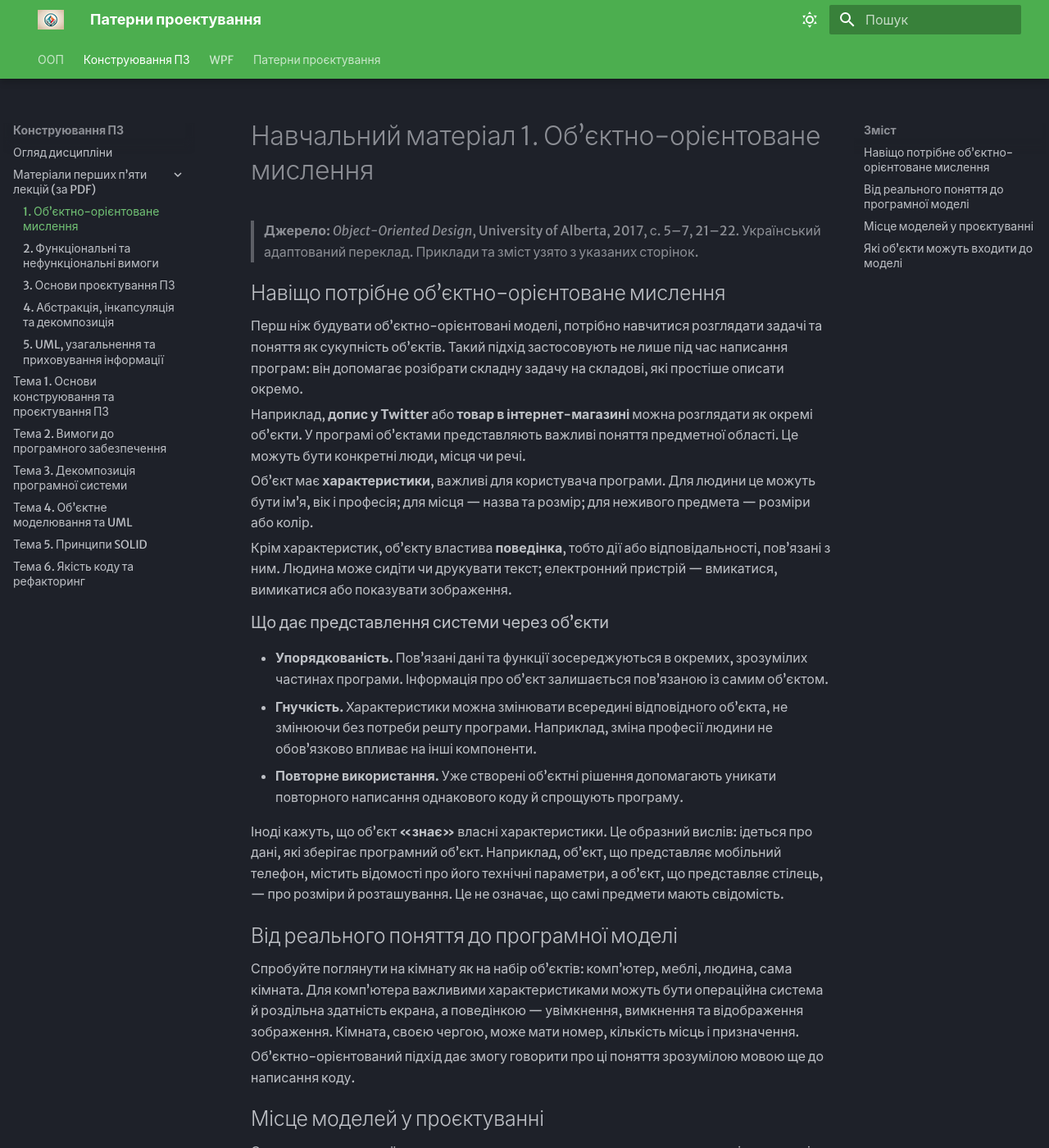
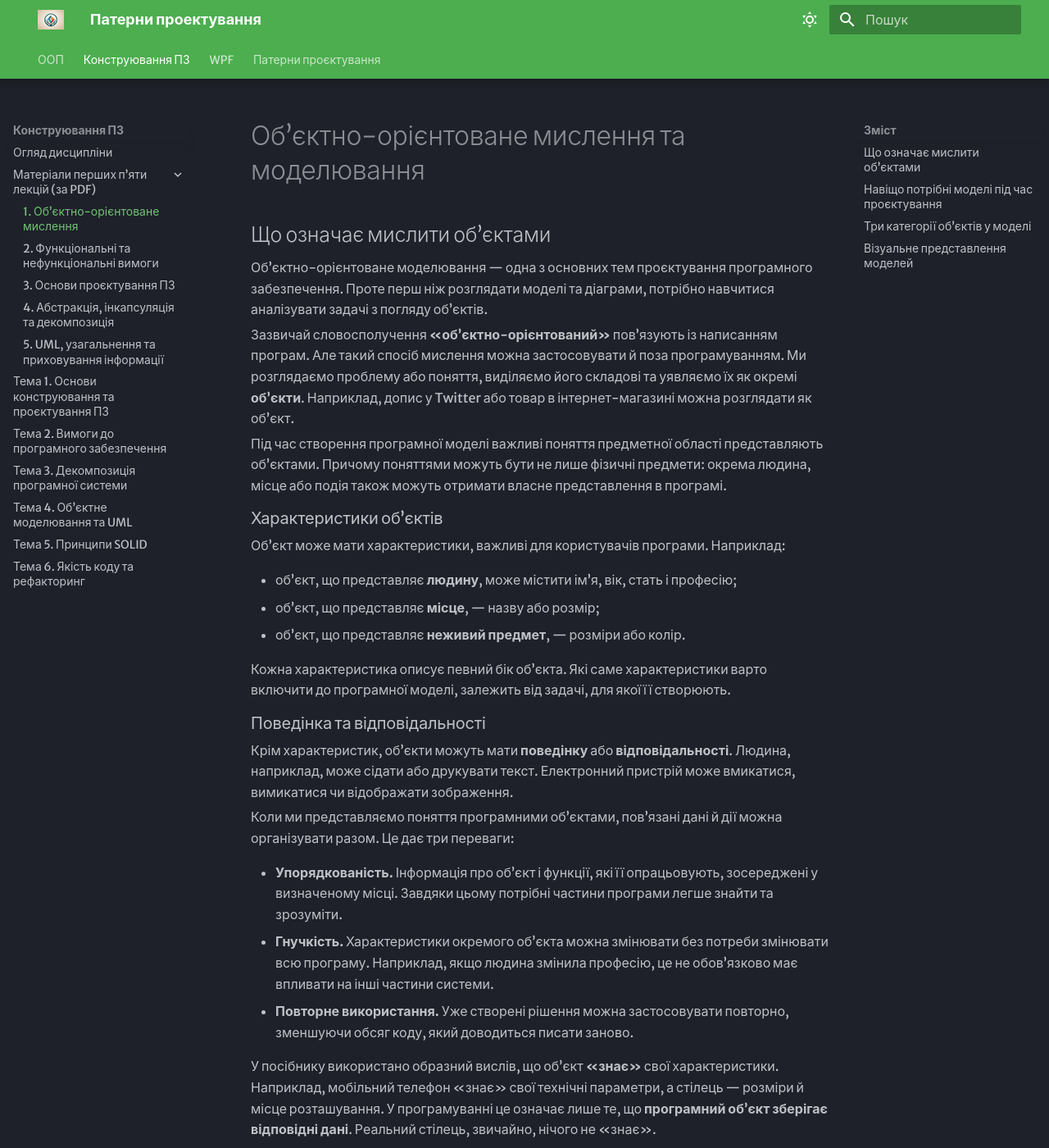
Before and after one commit to vakimov1986/C-lectures, an MkDocs documentation site: the page built from docs/construction/lectures/lecture-01-object-thinking.md, in a window 1280 px wide and 1400 px high. Shown: the whole window at 82% size. Built offline with MkDocs 1.6.1 and Material for MkDocs 9.7.7, drawn with Linux system fonts in a browser that asks for light colours; some of the changed text lies outside the part shown.

Commit message:
docs: replace OO thinking outline with source-based teaching material

```diff
--- a/docs/construction/lectures/lecture-01-object-thinking.md
+++ b/docs/construction/lectures/lecture-01-object-thinking.md
@@ -1,59 +1,83 @@
-# Навчальний матеріал 1. Об’єктно-орієнтоване мислення
+# Об’єктно-орієнтоване мислення та моделювання
 
-> **Джерело:** *Object-Oriented Design*, University of Alberta, 2017, с. 5–7, 21–22. Український адаптований переклад. Приклади та зміст узято з указаних сторінок.
+## Що означає мислити об’єктами
 
-## Навіщо потрібне об’єктно-орієнтоване мислення
+Об’єктно-орієнтоване моделювання — одна з основних тем проєктування програмного забезпечення. Проте перш ніж розглядати моделі та діаграми, потрібно навчитися аналізувати задачі з погляду об’єктів.
 
-Перш ніж будувати об’єктно-орієнтовані моделі, потрібно навчитися розглядати задачі та поняття як сукупність об’єктів. Такий підхід застосовують не лише під час написання програм: він допомагає розібрати складну задачу на складові, які простіше описати окремо.
+Зазвичай словосполучення **«об’єктно-орієнтований»** пов’язують із написанням програм. Але такий спосіб мислення можна застосовувати й поза програмуванням. Ми розглядаємо проблему або поняття, виділяємо його складові та уявляємо їх як окремі **об’єкти**. Наприклад, допис у Twitter або товар в інтернет-магазині можна розглядати як об’єкт.
 
-Наприклад, **допис у Twitter** або **товар в інтернет-магазині** можна розглядати як окремі об’єкти. У програмі об’єктами представляють важливі поняття предметної області. Це можуть бути конкретні люди, місця чи речі.
+Під час створення програмної моделі важливі поняття предметної області представляють об’єктами. Причому поняттями можуть бути не лише фізичні предмети: окрема людина, місце або подія також можуть отримати власне представлення в програмі.
 
-Об’єкт має **характеристики**, важливі для користувача програми. Для людини це можуть бути ім’я, вік і професія; для місця — назва та розмір; для неживого предмета — розміри або колір.
+### Характеристики об’єктів
 
-Крім характеристик, об’єкту властива **поведінка**, тобто дії або відповідальності, пов’язані з ним. Людина може сидіти чи друкувати текст; електронний пристрій — вмикатися, вимикатися або показувати зображення.
+Об’єкт може мати характеристики, важливі для користувачів програми. Наприклад:
 
-### Що дає представлення системи через об’єкти
+- об’єкт, що представляє **людину**, може містити ім’я, вік, стать і професію;
+- об’єкт, що представляє **місце**, — назву або розмір;
+- об’єкт, що представляє **неживий предмет**, — розміри або колір.
 
-- **Упорядкованість.** Пов’язані дані та функції зосереджуються в окремих, зрозумілих частинах програми. Інформація про об’єкт залишається пов’язаною із самим об’єктом.
-- **Гнучкість.** Характеристики можна змінювати всередині відповідного об’єкта, не змінюючи без потреби решту програми. Наприклад, зміна професії людини не обов’язково впливає на інші компоненти.
-- **Повторне використання.** Уже створені об’єктні рішення допомагають уникати повторного написання однакового коду й спрощують програму.
+Кожна характеристика описує певний бік об’єкта. Які саме характеристики варто включити до програмної моделі, залежить від задачі, для якої її створюють.
 
-Іноді кажуть, що об’єкт **«знає»** власні характеристики. Це образний вислів: ідеться про дані, які зберігає програмний об’єкт. Наприклад, об’єкт, що представляє мобільний телефон, містить відомості про його технічні параметри, а об’єкт, що представляє стілець, — про розміри й розташування. Це не означає, що самі предмети мають свідомість.
+### Поведінка та відповідальності
 
-## Від реального поняття до програмної моделі
+Крім характеристик, об’єкти можуть мати **поведінку** або **відповідальності**. Людина, наприклад, може сідати або друкувати текст. Електронний пристрій може вмикатися, вимикатися чи відображати зображення.
 
-Спробуйте поглянути на кімнату як на набір об’єктів: комп’ютер, меблі, людина, сама кімната. Для комп’ютера важливими характеристиками можуть бути операційна система й роздільна здатність екрана, а поведінкою — увімкнення, вимкнення та відображення зображення. Кімната, своєю чергою, може мати номер, кількість місць і призначення.
+Коли ми представляємо поняття програмними об’єктами, пов’язані дані й дії можна організувати разом. Це дає три переваги:
 
-Об’єктно-орієнтований підхід дає змогу говорити про ці поняття зрозумілою мовою ще до написання коду.
+- **Упорядкованість.** Інформація про об’єкт і функції, які її опрацьовують, зосереджені у визначеному місці. Завдяки цьому потрібні частини програми легше знайти та зрозуміти.
+- **Гнучкість.** Характеристики окремого об’єкта можна змінювати без потреби змінювати всю програму. Наприклад, якщо людина змінила професію, це не обов’язково має впливати на інші частини системи.
+- **Повторне використання.** Уже створені рішення можна застосовувати повторно, зменшуючи обсяг коду, який доводиться писати заново.
 
-## Місце моделей у проєктуванні
+У посібнику використано образний вислів, що об’єкт **«знає»** свої характеристики. Наприклад, мобільний телефон «знає» свої технічні параметри, а стілець — розміри й місце розташування. У програмуванні це означає лише те, що **програмний об’єкт зберігає відповідні дані**. Реальний стілець, звичайно, нічого не «знає».
 
-Створення правильної програми починається не з написання коду, а з розуміння вимог і проєктування рішення. **Проєктування** розташоване між вивченням задачі та реалізацією програми. Воно пов’язує два погляди на систему:
+Об’єктно-орієнтоване мислення дозволяє розглядати як об’єкти і живі істоти, і неживі предмети. Важливо не переносити людські властивості на предмети буквально: слова «знає» та «відповідає» використовують для пояснення того, як організована програмна модель.
 
-- **Простір проблеми:** що існує в предметній області та чого потребують користувачі.
-- **Простір рішення:** як представити ці поняття в майбутній програмі.
+### Вправа з навколишнього світу
 
-Об’єктно-орієнтований підхід зручний тим, що об’єкти зрозумілі і користувачам, і розробникам. Це допомагає обговорювати складну систему спільними поняттями.
+Озирніться на приміщення, у якому перебуваєте. Можливо, ви бачите комп’ютер, людину або меблі. Спробуйте визначити, які характеристики та дії цих об’єктів могли б бути потрібними в програмі.
 
-За матеріалом курсу, під час проєктування використовують два рівні:
+Наприклад, для **комп’ютера** можна врахувати операційну систему та роздільну здатність екрана. Серед його дій — увімкнення, вимкнення та відображення інформації.
 
-- **Концептуальне проєктування:** визначають головні об’єкти та розбивають проблему на зрозумілі складові.
-- **Технічне проєктування:** уточнюють характеристики й поведінку об’єктів настільки, щоб розробники могли реалізувати їх у програмі.
+Навіть саму **кімнату** можна представити об’єктом: вона має номер, кількість місць і призначення. Отже, об’єкти не обов’язково повинні бути окремими невеликими речами — вони можуть описувати цілі приміщення.
 
-Обидва рівні уточнюються **ітеративно**: до вже створеної моделі можна повертатися й удосконалювати її.
+## Навіщо потрібні моделі під час проєктування
 
-## Які об’єкти можуть входити до моделі
+Коли розробляють програмне забезпечення, важливо не переходити одразу до написання коду. Спочатку потрібно зрозуміти **вимоги до продукту**, а тоді продумати рішення.
 
-У посібнику виокремлено три категорії:
+**Проєктування** розташоване між розумінням вимог і створенням програми. Воно пов’язує дві сфери:
 
-- **Об’єкти-сутності (entity objects)** — на початковому етапі відображають поняття предметної області.
-- **Керувальні об’єкти (control objects)** — приймають події та координують дії.
-- **Граничні об’єкти (boundary objects)** — пов’язують систему із зовнішніми службами.
+- **Простір проблеми:** що потрібно користувачам і які поняття існують у предметній області.
+- **Простір рішення:** яким чином ці поняття та вимоги будуть представлені в програмі.
 
-Моделі допомагають організувати проєкт, зменшити складність, визначити спільні риси об’єктів і задокументувати рішення. Їх потрібно постійно переглядати: чи відповідають вони початковій задачі та чи підтримують потрібні характеристики якості — гнучкість, повторне використання й зручність супроводу.
+Вдалий проєкт має бути зрозумілим і користувачам, і розробникам. Об’єктно-орієнтований підхід допомагає обом сторонам користуватися спільними поняттями. Завдяки цьому складну систему простіше обговорювати.
 
-Об’єктні моделі часто відображають графічно за допомогою **UML (Unified Modelling Language)**. Докладніше цей спосіб подання розглядається в п’ятому навчальному матеріалі.
+Не слід миттєво переходити від загального поняття до його програмної реалізації. У посібнику розрізняють два послідовні рівні роботи:
+
+1. **Концептуальне проєктування.** За допомогою об’єктно-орієнтованого аналізу визначають головні об’єкти проблеми й розбивають її на керовані частини.
+2. **Технічне проєктування.** Уточнюють властивості й поведінку об’єктів настільки докладно, щоб розробники могли реалізувати їх у програмі.
+
+Ці дії відбуваються **ітеративно**: проєкт постійно уточнюють, а раніше прийняті рішення переглядають, якщо це необхідно.
+
+## Три категорії об’єктів у моделі
+
+На етапі проєктування визначають і поступово уточнюють моделі об’єктів. У посібнику наведено три категорії:
+
+- **Об’єкти-сутності (entity objects).** Насамперед представляють поняття з простору проблеми.
+- **Керувальні об’єкти (control objects).** Отримують події та координують дії під час переходу до програмного рішення.
+- **Граничні об’єкти (boundary objects).** Забезпечують зв’язок системи із зовнішніми службами.
+
+Моделі допомагають упорядкувати об’єкти, спростити складні поняття, розділити систему на менші частини та побачити спільні характеристики різних об’єктів.
+
+Модель не слід вважати незмінною. Її потрібно **періодично перевіряти**: чи справді вона відповідає початковій проблемі та чи забезпечує потрібні характеристики якості — **повторне використання, гнучкість і зручність супроводу**.
+
+Моделі також виконують роль **проєктної документації**. Їх можна використовувати як основу для створення каркаса програмного коду.
+
+## Візуальне представлення моделей
+
+Об’єктні моделі часто показують за допомогою **UML — Unified Modelling Language**. Це мова графічного моделювання, у якій різні види діаграм допомагають зосередитися на різних аспектах системи.
+
+Наприклад, **структурна модель** може показувати, які об’єкти є в системі та як вони пов’язані між собою. Подібно до масштабної моделі будинку, UML-модель дає змогу розглядати структуру складного об’єкта, не переходячи одразу до всіх деталей реалізації.
 
 ---
 
-*Переклад і редакційна адаптація матеріалів University of Alberta, © 2017. Технічні назви та програмні ідентифікатори з оригіналу не перекладаються.*
+*Джерело: University of Alberta, «Object-Oriented Design» (2017), с. 5–7, 21–22. Український переклад із редакційною адаптацією.*
```
